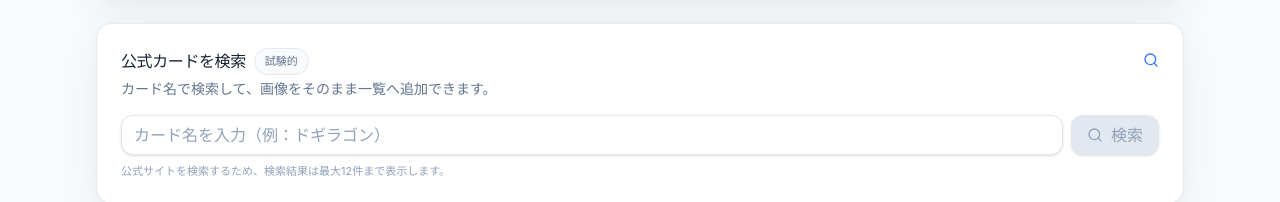
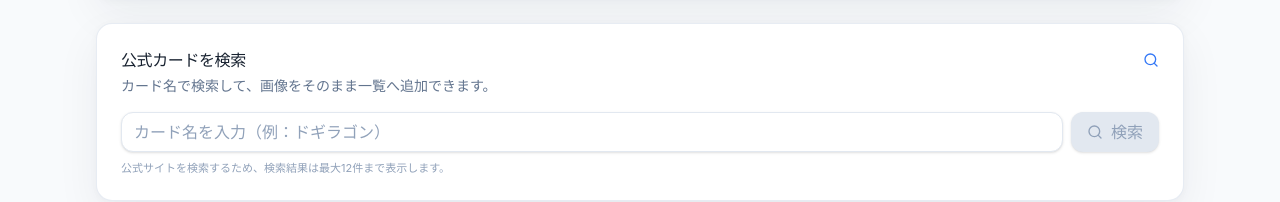
Before and after one commit to RyotaAbe1014/dm-proxy-generator, a React (Vite) app: page / in a window 1280 px wide. Shown: the part 629-831 px from the top of the page. Built offline with nearby package versions, Linux system fonts and the light colour scheme.

Commit message:
Remove experimental badge from card search panel

```diff
--- a/src/features/card-search/components/card-search-panel.tsx
+++ b/src/features/card-search/components/card-search-panel.tsx
@@ -2,7 +2,6 @@ import { useEffect, useRef, useState } from "react"
 import type { FormEvent, MouseEvent } from "react"
 import { ExternalLink, LoaderCircle, Plus, Search, X } from "lucide-react"
 
-import { Badge } from "@/components/ui/badge"
 import { Button } from "@/components/ui/button"
 import { Card, CardContent, CardDescription, CardHeader, CardTitle } from "@/components/ui/card"
 
@@ -127,7 +126,6 @@ export function CardSearchPanel({ totalCardFaces, onAddCard }: CardSearchPanelPr
                 <CardTitle id="card-search-heading" className="text-base">
                   公式カードを検索
                 </CardTitle>
-                <Badge variant="muted">試験的</Badge>
               </div>
               <CardDescription className="mt-1">
                 カード名で検索して、画像をそのまま一覧へ追加できます。
```
